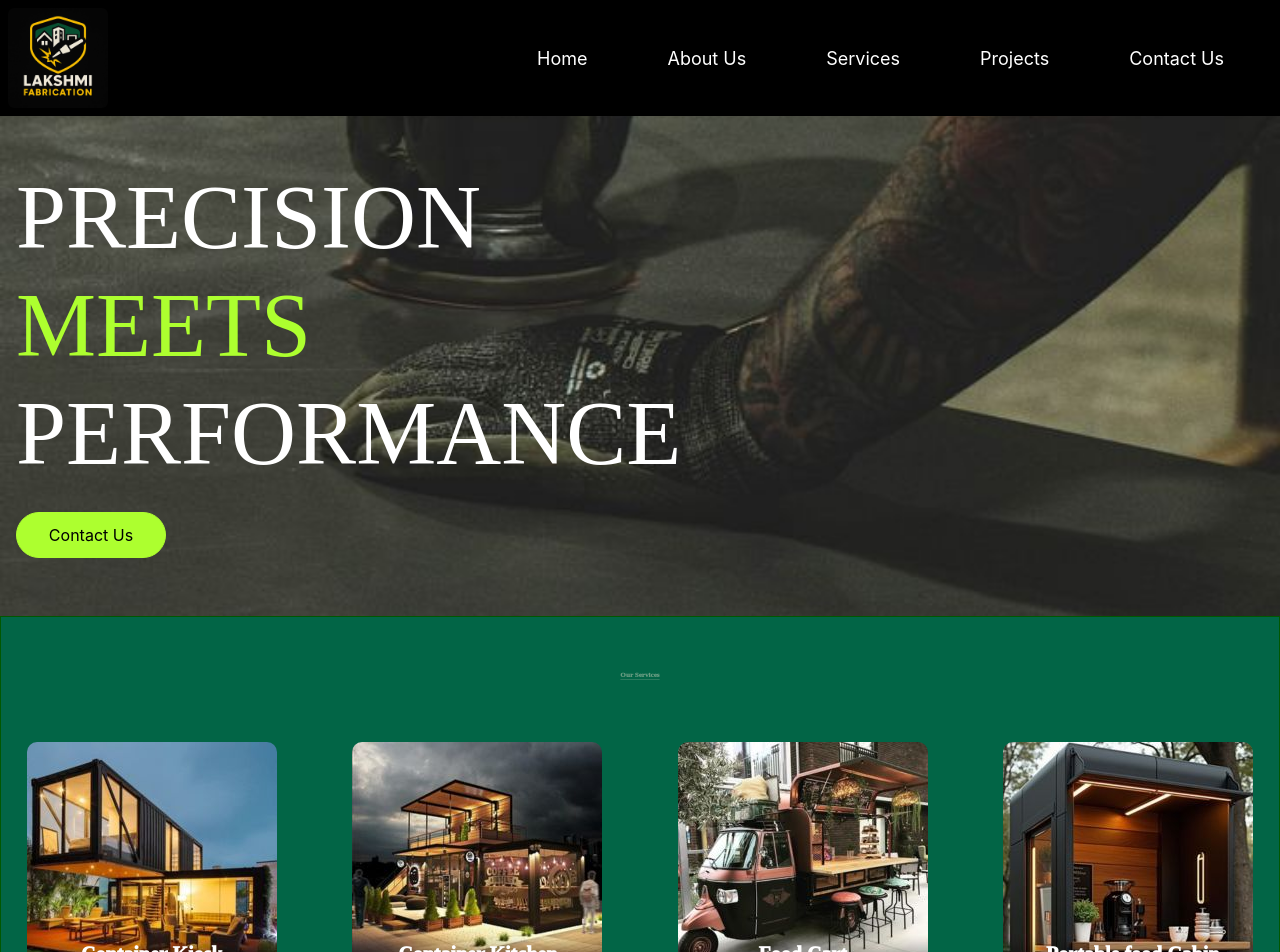
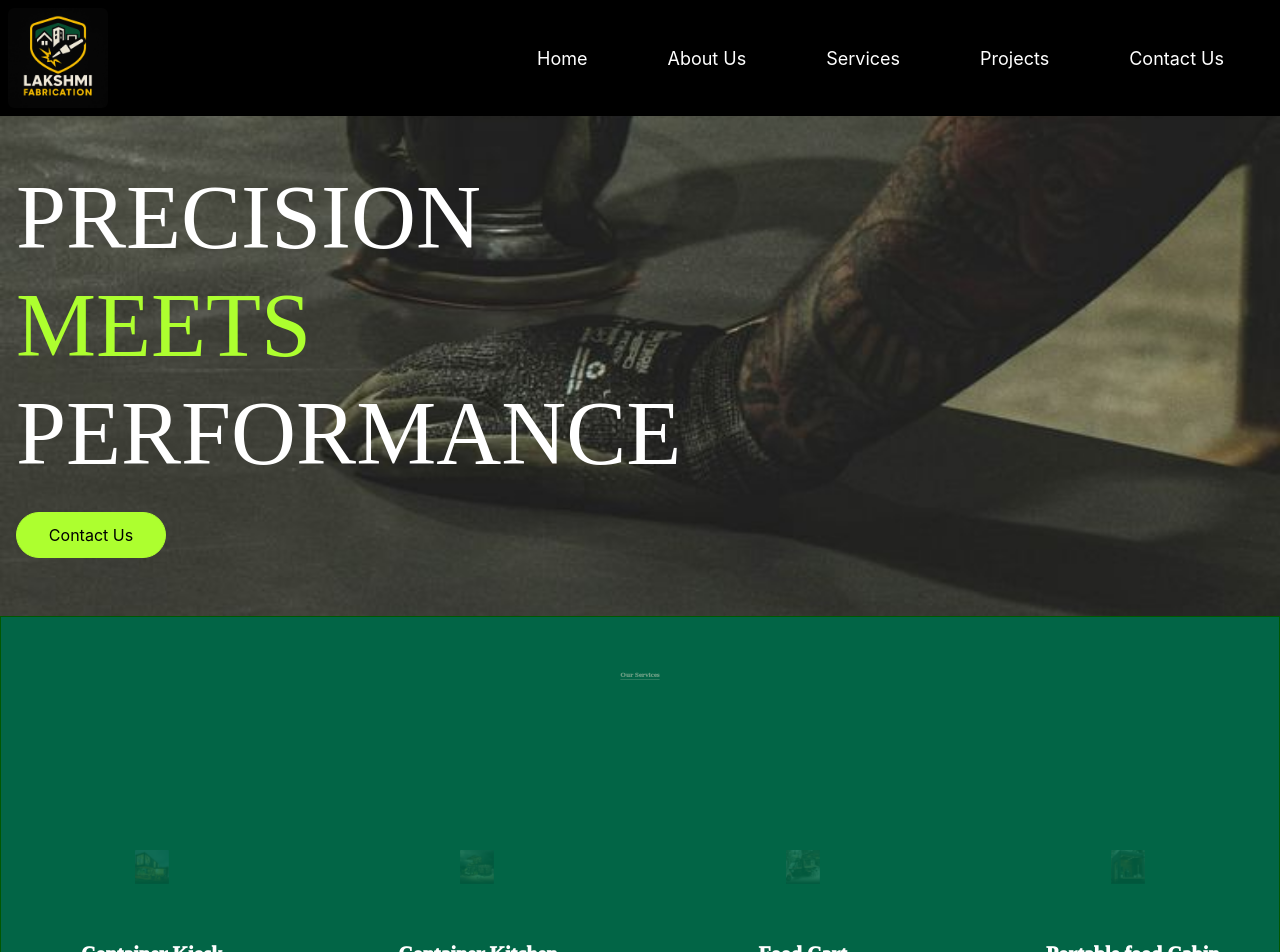
Before and after one commit to aravindhbabu19/fabric7, a React (Create React App) app in the folder ProjectFab/Frontend/myapp/: page /services in a window 1280 px wide. Shown: the top 952 px of the page. Built offline with nearby package versions, Linux system fonts and the light colour scheme.

Commit message:
Update App.css

```diff
--- a/ProjectFab/Frontend/myapp/src/App.css
+++ b/ProjectFab/Frontend/myapp/src/App.css
@@ -451,17 +451,11 @@
 }
 .service-img{
   border-radius: 10px;
-  opacity: 0;
-      transform: scale(0.95);
-      animation: fadeZoom 1.5s ease-out forwards;
+   animation: blink linear;
+  animation-timeline: view();
+  animation-range: entry 0% cover 40%;
 
 }
- @keyframes fadeZoom {
-      to {
-        opacity: 1;
-        transform: scale(1);
-      }
-    }
 @keyframes blink1 {
     from{
       height:100px;
```
